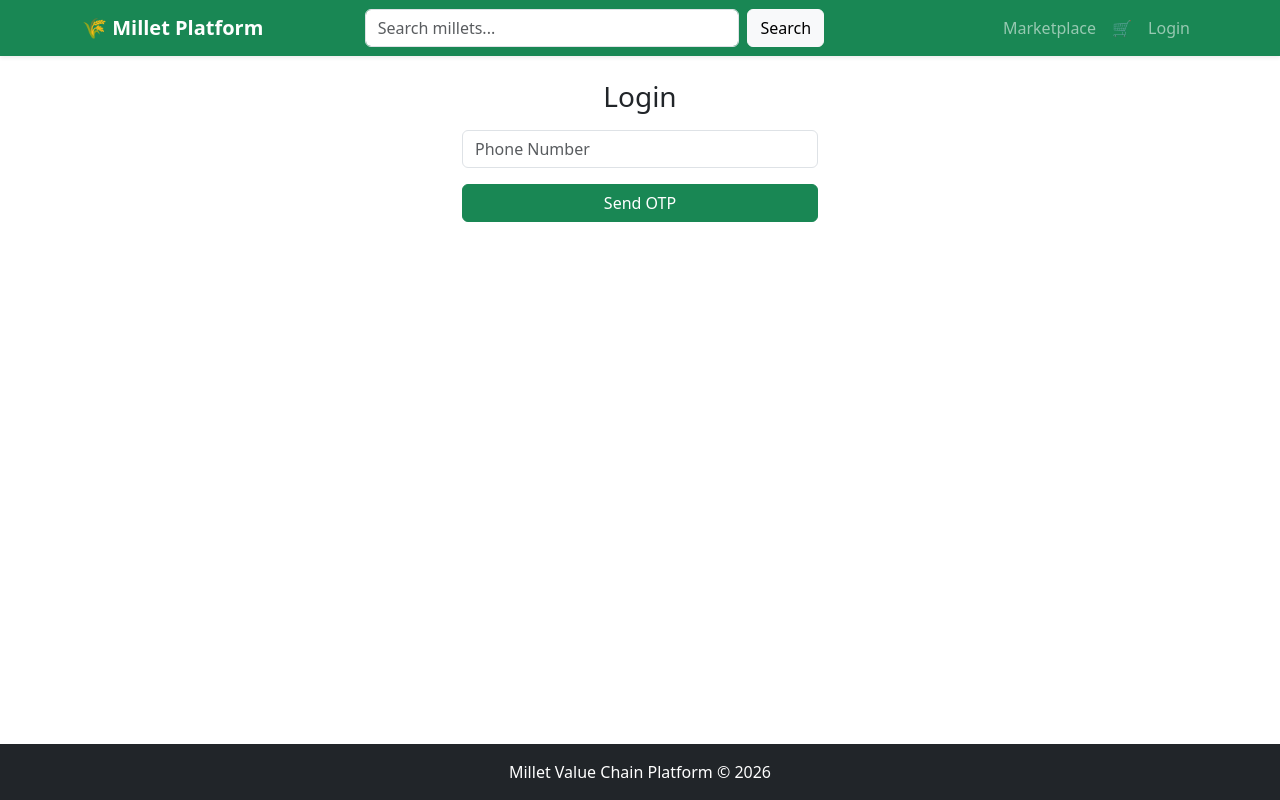
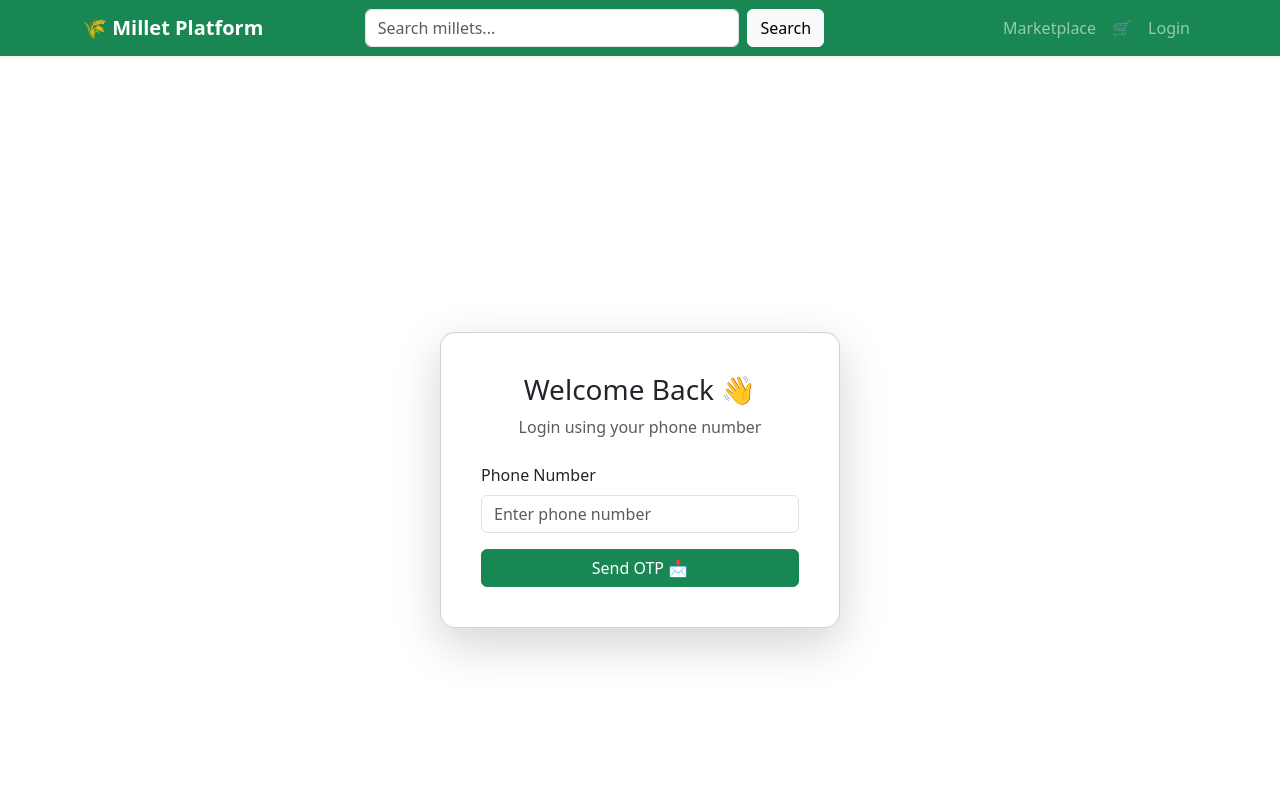
Before and after one commit to niteshjangir63/Prayogam, a React (Vite) app: page /login in a window 1280 px wide. Shown: the top 800 px of the page. Built offline with nearby package versions, Linux system fonts and the light colour scheme; no server answers.

Commit message:
Fixed Login Pages

```diff
--- a/src/pages/Login.jsx
+++ b/src/pages/Login.jsx
@@ -1,165 +1,149 @@
-import React,{useState} from "react";
-import {sendOTP,verifyOTP} from "../api/authApi";
+import React, { useState } from "react";
+import { sendOTP, verifyOTP } from "../api/authApi";
 import Loader from "../components/Loader";
-import {useNavigate} from "react-router-dom";
+import { useNavigate } from "react-router-dom";
 import useAuth from "../hooks/useAuth";
 
-function Login(){
 
-const [phone,setPhone]=useState("");
-const [otp,setOtp]=useState("");
+function Login() {
+    const [phone, setPhone] = useState("");
+    const [otp, setOtp] = useState("");
 
-const [otpSent,setOtpSent]=useState(false);
-const [loading,setLoading]=useState(false);
+    const [otpSent, setOtpSent] = useState(false);
+    const [loading, setLoading] = useState(false);
 
     const navigate = useNavigate();
-const {setUser} = useAuth();
-
+    const { setUser } = useAuth();
 
     // SEND OTP
-const handleSendOtp = async()=>{
-
-if(!phone){
-alert("Enter phone number");
+    const handleSendOtp = async () => {
+        if (!phone) {
+            alert("Please enter phone number");
             return;
         }
 
         setLoading(true);
 
-try{
-
-await sendOTP({phone});
-
+        try {
+            await sendOTP({ phone });
             setOtpSent(true);
-
-alert("OTP sent. Check backend terminal.");
-
-}catch(err){
+            alert("OTP sent successfully");
+        } catch (err) {
             console.log(err);
+            alert("Failed to send OTP");
         }
 
         setLoading(false);
-
     };
 
-
     // VERIFY OTP
-const handleVerifyOtp = async()=>{
-
-if(!otp){
-alert("Enter OTP");
+    const handleVerifyOtp = async () => {
+        if (!otp) {
+            alert("Please enter OTP");
             return;
         }
 
         setLoading(true);
 
-try{
-
+        try {
             const res = await verifyOTP({
                 phone,
-otp
+                otp,
             });
 
             const user = res.data;
 
-setUser(user); // save user in context
+            setUser(user);
 
-// CLEAR INPUTS
             setPhone("");
             setOtp("");
             setOtpSent(false);
 
             alert("Login successful");
 
-// REDIRECT BASED ON ROLE
-if(user.role === "farmer"){
+            if (user.role === "farmer") {
                 navigate("/farmer/dashboard");
-}
-else if(user.role === "admin"){
+            } else if (user.role === "admin") {
                 navigate("/admin/dashboard");
-}
-else{
+            } else {
                 navigate("/customer/dashboard");
             }
-
-}catch(err){
-
+        } catch (err) {
             console.log(err);
             alert("Invalid OTP");
-
         }
 
         setLoading(false);
-
     };
 
+    if (loading) return <Loader />;
 
-if(loading) return <Loader/>
+    return (
+        <div className="container d-flex justify-content-center align-items-center vh-100">
+            <div className="card shadow-lg p-4"
+                style={{ width: "400px", borderRadius: "15px" }}
+            >
+                <div className="card-body">
+                    <h3 className="text-center mb-2">Welcome Back 👋</h3>
+                    <p className="text-muted text-center mb-4">
+                        Login using your phone number
+                    </p>
 
-return(
+                    {/* PHONE INPUT */}
+                    <div className="mb-3">
+                        <label className="form-label">Phone Number</label>
+                        <input
+                            type="text"
+                            className="form-control"
+                            placeholder="Enter phone number"
+                            value={phone}
+                            onChange={(e) => setPhone(e.target.value)}
+                        />
+                    </div>
 
-<div className="row justify-content-center">
-
-<div className="col-md-4">
-
-<h3 className="mb-3 text-center">Login</h3>
-
-<input
-className="form-control mb-3"
-placeholder="Phone Number"
-value={phone}
-onChange={(e)=>setPhone(e.target.value)}
-/>
-
-
-{/* SEND OTP BUTTON */}
-
+                    {/* SEND OTP */}
                     {!otpSent && (
-
                         <button
                             className="btn btn-success w-100"
                             onClick={handleSendOtp}
                         >
+                            Send OTP 📩
+                        </button>
+                    )}
 
-Send OTP
+                    {/* OTP SECTION */}
+                    {otpSent && (
+                        <>
+                            <div className="mb-3 mt-3">
+                                <label className="form-label">Enter OTP</label>
+                                <input
+                                    type="text"
+                                    className="form-control"
+                                    placeholder="Enter OTP"
+                                    value={otp}
+                                    onChange={(e) => setOtp(e.target.value)}
+                                />
+                            </div>
 
+                            <button
+                                className="btn btn-primary w-100"
+                                onClick={handleVerifyOtp}
+                            >
+                                Verify OTP 🔐
                             </button>
 
+                            <button
+                                className="btn btn-link w-100 mt-2"
+                                onClick={() => setOtpSent(false)}
+                            >
+                                Change phone number
+                            </button>
+                        </>
                     )}
-
-
-{/* OTP INPUT */}
-
-{otpSent && (
-
-<>
-
-<input
-className="form-control mt-3"
-placeholder="Enter OTP"
-value={otp}
-onChange={(e)=>setOtp(e.target.value)}
-/>
-
-<button
-className="btn btn-primary w-100 mt-3"
-onClick={handleVerifyOtp}
->
-
-Verify OTP
-
-</button>
-
-</>
-
-)}
-
                 </div>
-
             </div>
-
-)
-
+        </div>
+    );
 }
 
 export default Login;
--- a/src/pages/Register.jsx
+++ b/src/pages/Register.jsx
@@ -1,31 +1,31 @@
-import React,{useState} from "react";
+import React, { useState } from "react";
 import RoleToggle from "../components/RoleToggle";
-import {sendOTP,verifyOTP} from "../api/authApi";
+import { sendOTP, verifyOTP } from "../api/authApi";
 import Loader from "../components/Loader";
 
-function Register(){
+function Register() {
 
-const [name,setName]=useState("");
-const [phone,setPhone]=useState("");
-const [otp,setOtp]=useState("");
+    const [name, setName] = useState("");
+    const [phone, setPhone] = useState("");
+    const [otp, setOtp] = useState("");
 
-const [role,setRole]=useState("customer");
+    const [role, setRole] = useState("customer");
 
-const [otpSent,setOtpSent]=useState(false);
-const [loading,setLoading]=useState(false);
+    const [otpSent, setOtpSent] = useState(false);
+    const [loading, setLoading] = useState(false);
 
 
     // SEND OTP
-const handleSendOtp=async()=>{
+    const handleSendOtp = async () => {
 
-if(!name || !phone){
+        if (!name || !phone) {
             alert("Enter name and phone");
             return;
         }
 
         setLoading(true);
 
-try{
+        try {
 
             await sendOTP({
                 name,
@@ -35,9 +35,9 @@ role
 
             setOtpSent(true);
 
-alert("OTP sent. Check backend terminal.");
+            alert("OTP sent successfully");
 
-}catch(err){
+        } catch (err) {
             console.log(err);
         }
 
@@ -47,16 +47,16 @@ setLoading(false);
 
 
     // VERIFY OTP
-const handleVerifyOtp=async()=>{
+    const handleVerifyOtp = async () => {
 
-if(!otp){
+        if (!otp) {
             alert("Enter OTP");
             return;
         }
 
         setLoading(true);
 
-try{
+        try {
 
             await verifyOTP({
                 phone,
@@ -65,7 +65,12 @@ otp
 
             alert("Registration successful");
 
-}catch(err){
+            setName("");
+            setPhone("");
+            setOtp("");
+            setOtpSent(false);
+
+        } catch (err) {
             console.log(err);
             alert("Invalid OTP");
         }
@@ -75,32 +80,37 @@ setLoading(false);
     };
 
 
+    if (loading) return <Loader />
 
-if(loading) return <Loader/>
+    return (
 
-return(
+        <div className="container d-flex justify-content-center align-items-center vh-100">
 
-<div className="row justify-content-center">
+            <div className="card shadow-lg p-4" style={{ width: "400px", borderRadius: "15px" }}>
 
-<div className="col-md-4">
+                <div className="card-body">
 
-<h3 className="mb-3 text-center">Register</h3>
+                    <h3 className="text-center mb-2">Create Account 🚀</h3>
+
+                    <p className="text-muted text-center mb-4">
+                        Register using your phone number
+                    </p>
 
                     <input
-className="form-control mb-2"
-placeholder="Name"
+                        className="form-control mb-3"
+                        placeholder="Full Name"
                         value={name}
-onChange={(e)=>setName(e.target.value)}
+                        onChange={(e) => setName(e.target.value)}
                     />
 
                     <input
                         className="form-control mb-3"
                         placeholder="Phone Number"
                         value={phone}
-onChange={(e)=>setPhone(e.target.value)}
+                        onChange={(e) => setPhone(e.target.value)}
                     />
 
-<RoleToggle role={role} setRole={setRole}/>
+                    <RoleToggle role={role} setRole={setRole} />
 
 
                     {/* SEND OTP BUTTON */}
@@ -112,7 +122,7 @@ className="btn btn-success w-100 mt-3"
                             onClick={handleSendOtp}
                         >
 
-Send OTP
+                            Send OTP 📩
 
                         </button>
 
@@ -129,7 +139,7 @@ Send OTP
                                 className="form-control mt-3"
                                 placeholder="Enter OTP"
                                 value={otp}
-onChange={(e)=>setOtp(e.target.value)}
+                                onChange={(e) => setOtp(e.target.value)}
                             />
 
                             <button
@@ -137,8 +147,15 @@ className="btn btn-primary w-100 mt-3"
                                 onClick={handleVerifyOtp}
                             >
 
-Verify OTP
+                                Verify OTP 🔐
 
+                            </button>
+
+                            <button
+                                className="btn btn-link w-100 mt-2"
+                                onClick={() => setOtpSent(false)}
+                            >
+                                Change Details
                             </button>
 
                         </>
@@ -150,6 +167,8 @@ Verify OTP
 
             </div>
 
+        </div>
+
     )
 
 }
```
Also changed, not shown: src/components/Navbar.jsx (+9 -9 lines), 1 other file (tests, documents, lock files or other folders). Lines whose indentation alone changed are shown as unchanged.
